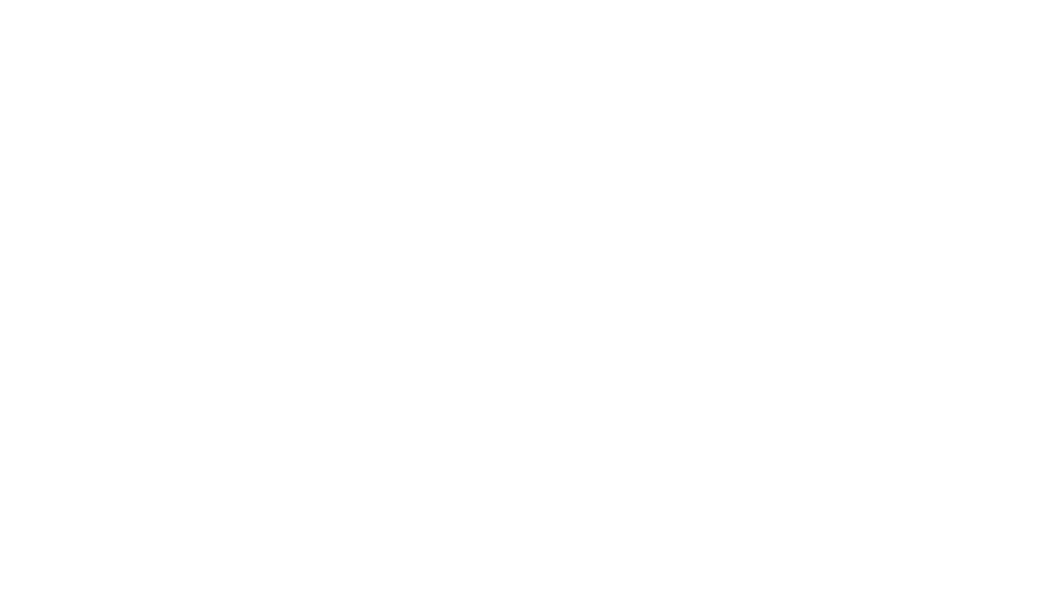
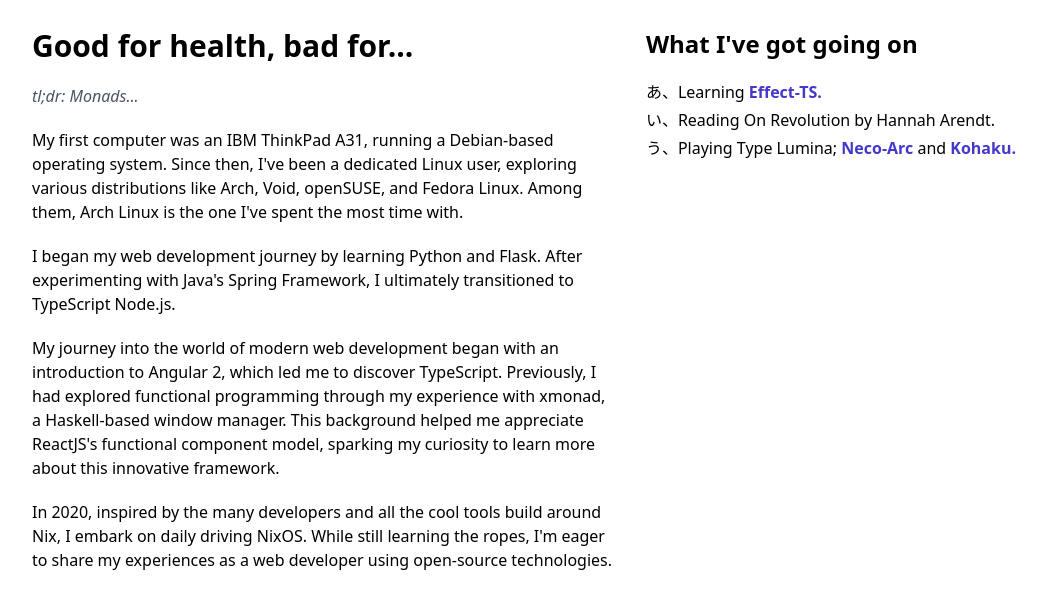
Before and after one commit to u1F713/u1F713.github.io, an Astro site: page / in a window 1280 px wide. Shown: the whole page, without its empty margins (116-1162 px from the left). Built offline with nearby package versions, Linux system fonts and the light colour scheme; Astro itself is replaced by a stand-in of ours.

Commit message:
feat: update home page

```diff
--- a/src/pages/index.astro
+++ b/src/pages/index.astro
@@ -6,5 +6,83 @@
     <link rel="icon" type="image/svg+xml" href="/favicon.svg" />
     <title>u1F713</title>
   </head>
-  <body></body>
+  <body>
+    <main
+      class="m-auto grid max-w-screen-lg place-content-center justify-center gap-8 p-5 md:grid-cols-[auto_auto]"
+    >
+      <section>
+        <h1 class="mb-5 mt-2 text-3xl font-bold">
+          Good for health, bad for...
+        </h1>
+
+        <p class="my-5 italic text-gray-600">tl;dr: Monads...</p>
+
+        <p class="my-5">
+          My first computer was an IBM ThinkPad A31, running a Debian-based
+          operating system. Since then, I've been a dedicated Linux user,
+          exploring various distributions like Arch, Void, openSUSE, and Fedora
+          Linux. Among them, Arch Linux is the one I've spent the most time
+          with.
+        </p>
+        <p class="my-5">
+          I began my web development journey by learning Python and Flask.
+          After experimenting with Java's Spring Framework, I ultimately
+          transitioned to TypeScript Node.js.
+        </p>
+        <p class="my-5">
+          My journey into the world of modern web development began with an
+          introduction to Angular 2, which led me to discover TypeScript.
+          Previously, I had explored functional programming through my
+          experience with xmonad, a Haskell-based window manager. This
+          background helped me appreciate ReactJS's functional component model,
+          sparking my curiosity to learn more about this innovative framework.
+        </p>
+        <p class="my-5">
+          In 2020, inspired by the many developers and all the cool tools build
+          around Nix, I embark on daily driving NixOS. While still learning the
+          ropes, I'm eager to share my experiences as a web developer using
+          open-source technologies.
+        </p>
+      </section>
+
+      <section>
+        <h2 class="mb-5 mt-2 text-2xl font-bold">What I've got going on</h2>
+
+        <ul class="flex list-[hiragana] flex-col justify-center gap-1 pl-8">
+          <li class="">
+            Learning
+            <a
+              class="font-bold text-indigo-700 hover:text-indigo-900"
+              href="https://effect.website/"
+              target="_blank"
+              rel="noopener noreferrer"
+            >
+              Effect-TS.
+            </a>
+          </li>
+          <li>Reading On Revolution by Hannah Arendt.</li>
+          <li>
+            Playing Type Lumina;
+            <a
+              class="font-bold text-indigo-700 hover:text-indigo-900"
+              href="https://meltyblood.typelumina.com/resources/img/command/meltyblood_typelumina_neco-arc_command_lists_en.pdf"
+              target="_blank"
+              rel="noopener noreferrer"
+            >
+              Neco-Arc
+            </a>
+            and
+            <a
+              class="font-bold text-indigo-700 hover:text-indigo-900"
+              href="https://meltyblood.typelumina.com/resources/img/command/meltyblood_typelumina_kohaku_command_lists_en.pdf"
+              target="_blank"
+              rel="noopener noreferrer"
+            >
+              Kohaku.
+            </a>
+          </li>
+        </ul>
+      </section>
+    </main>
+  </body>
 </html>
```
